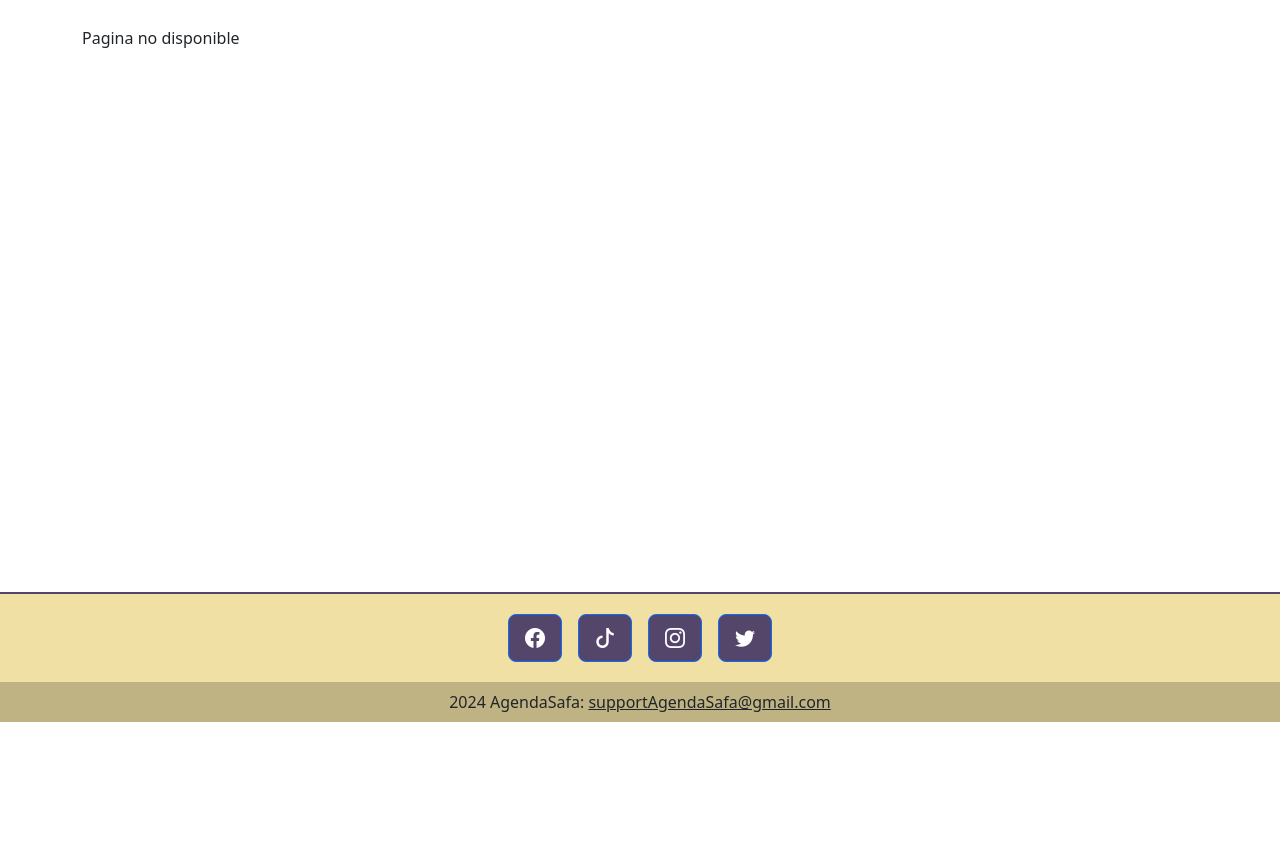
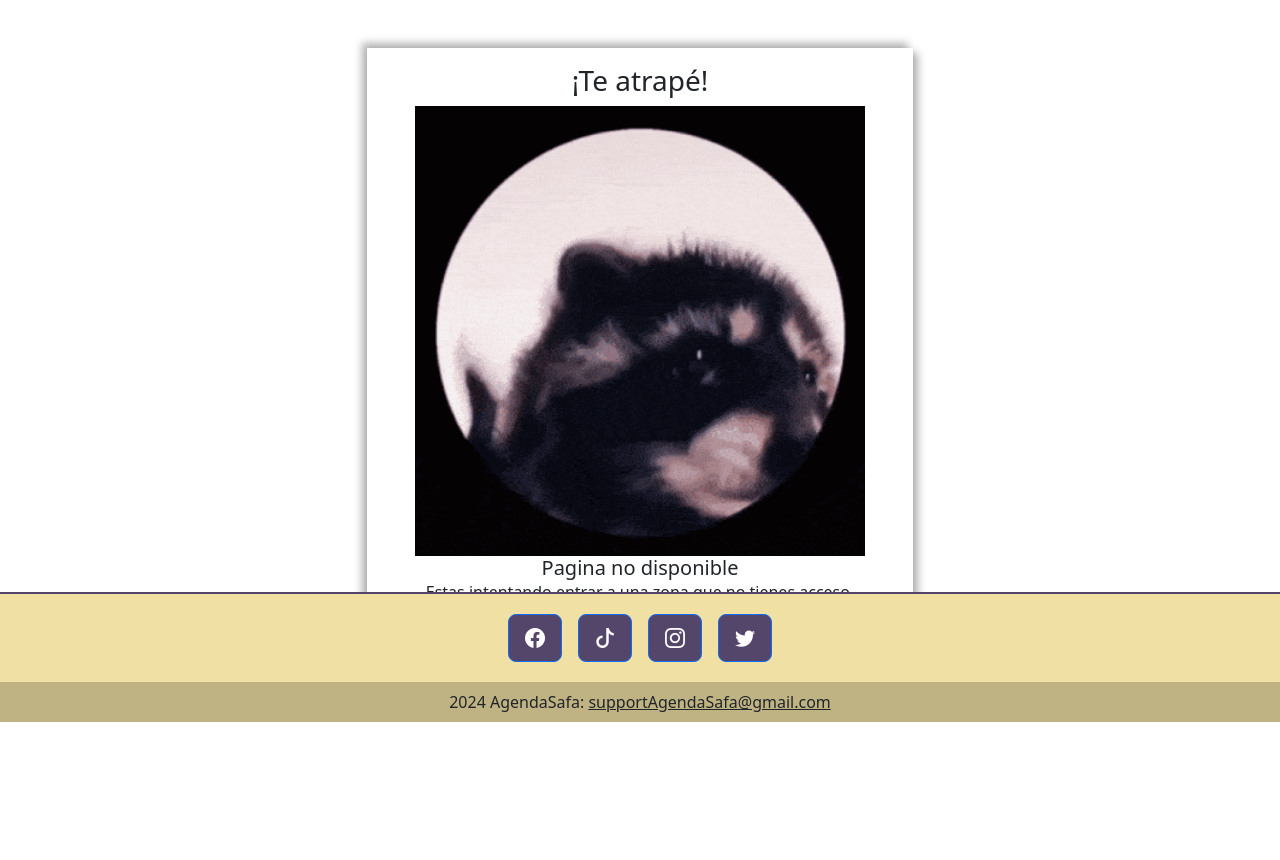
Before and after one commit to Hernan7997/AgendaSafa, a Django app: page /AgendaContactosApp/error/ in a window 1280 px wide. Shown: the part 78-938 px from the top of the page. Run offline with Django 5.2, Linux system fonts and the light colour scheme; some libraries are stand-ins or nearby versions.

Commit message:
pagina de errores terminada y cambio en algunos archivos

```diff
--- a/AgendaContactosApp/views.py
+++ b/AgendaContactosApp/views.py
@@ -44,6 +44,7 @@ def nuevo_contacto(request):
         return redirect('contactos')
 
 
+@check_user_logged()
 def borrar_contacto(request, id):
     contacto = Contactos.objects.get(id=id)
     contacto.delete()
@@ -51,6 +52,7 @@ def borrar_contacto(request, id):
 
 
 # Igual que crear un contacto solo que con la diferencia que solicitas el id del contacto a editar
+@check_user_logged()
 def editar_contacto(request, id):
     contacto = Contactos.objects.get(id=id)
     if request.method == 'GET':
@@ -151,6 +153,7 @@ def perfil(request):
     return render(request, 'perfil.html', {'persona': persona})
 
 
+@check_user_logged()
 def editar_perfil(request, id):
     # Coger la persona que se va a editar
     persona = Persona.objects.get(id=id)
--- a/templates/error.html
+++ b/templates/error.html
@@ -4,8 +4,24 @@
 
 {% block content %}
 
-    <div class="container">
-        <p> Pagina no disponible</p>
+    <div class="container mt-5">
+        <div class="row justify-content-center">
+            <div class="col-md-6">
+                <div class="carta text-center align-items-center">
+                    <div class="card-body">
+                        <h3>¡Te atrapé!</h3>
+                    </div>
+                    <div class="card-body">
+                        <img src="{% get_media_prefix %}gif/mapache-pedro.gif" class="card-img-top" alt="Gif"
+                         style="width: 450px; height: 450px;">
+                    </div>
+                    <div class="card-body">
+                        <h5 class="card-title">Pagina no disponible</h5>
+                        <p class="card-text">Estas intentando entrar a una zona que no tienes acceso.</p>
+                    </div>
+                </div>
+            </div>
+        </div>
     </div>
 
 {% endblock %}
```
Also changed, not shown: imagenes/gif/mapache-pedro.gif (added), static/imagenes/foto_contactos/foto_contacto.png (deleted), static/imagenes/foto_usuario/foto_perfil.png (deleted).
